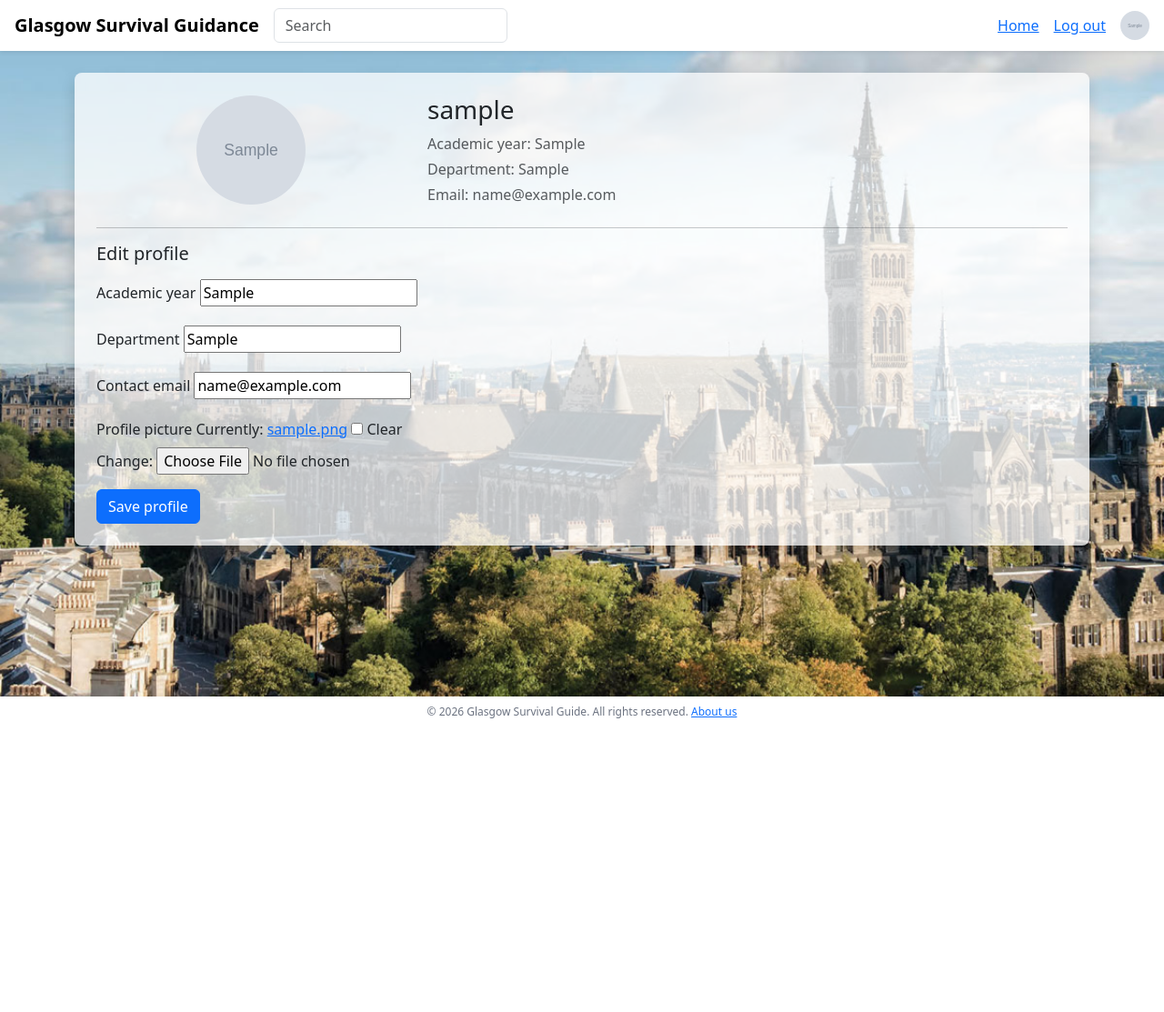
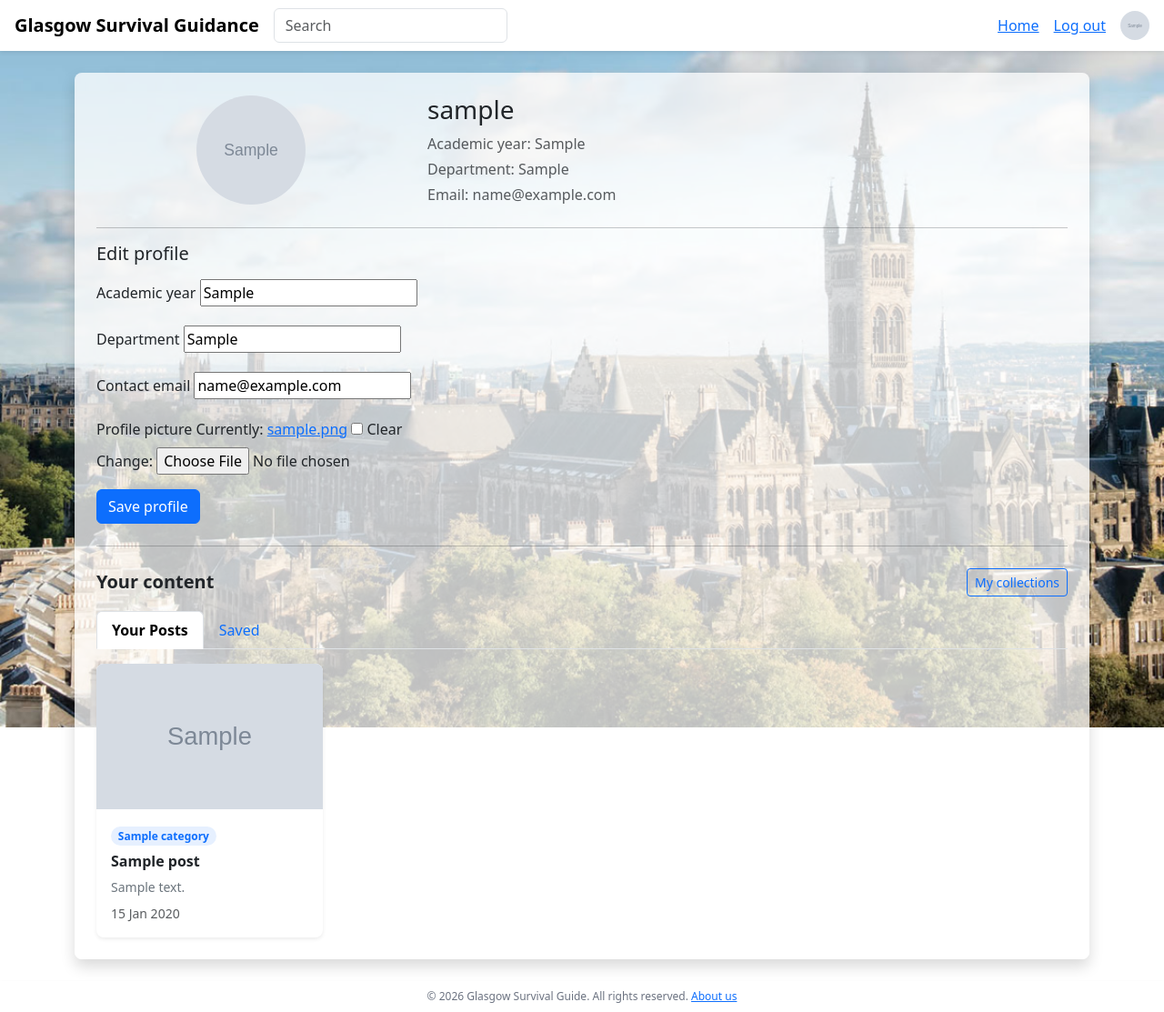
Before and after one commit to COMPSCI5012-Internet-Technology/GlasgowSurvivalGuide, a Django app: page /accounts/profile/?tab=posts in a window 1280 px wide. Shown: the whole page at 91% size. Before the commit the page ends 790 px from the top, so only its background shows below. Run offline with Django 5.2, Linux system fonts and the light colour scheme; a user stored in the database is signed in; tables that the repository leaves empty hold one stand-in row (values such as "Sample post"); grey boxes marked "Sample" are stand-in pictures.

Commit message:
add user post and saved to userprofile and add link to /collections

```diff
--- a/guide/views.py
+++ b/guide/views.py
@@ -83,12 +83,31 @@
             return redirect("guide:profile")
     else:
         form = UserProfileForm(instance=profile)
+
+    user_posts = Post.objects.filter(author=request.user).select_related(
+        "author__profile", "category"
+    ).order_by("-created_at")
+    saved_posts = request.user.saved_posts.all().select_related(
+        "author__profile", "category"
+    ).order_by("-created_at")
+
+    active_tab = (request.GET.get("tab") or "posts").strip()
+    if active_tab == "saved":
+        tab_posts = saved_posts
+    else:
+        active_tab = "posts"
+        tab_posts = user_posts
+
     return render(
         request,
         "guide/profile.html",
         {
             "profile": profile,
             "form": form,
+            "user_posts": user_posts,
+            "saved_posts": saved_posts,
+            "active_tab": active_tab,
+            "tab_posts": tab_posts,
         },
     )
 
--- a/templates/guide/profile.html
+++ b/templates/guide/profile.html
@@ -94,6 +94,49 @@
         </form>
       </div>
     </div>
+
+    <hr class="my-4">
+
+    <div class="d-flex flex-wrap align-items-center justify-content-between gap-2 mb-3">
+      <h2 class="h5 fw-bold mb-0">Your content</h2>
+      <a href="{% url 'guide:collection_list' %}" class="btn btn-outline-primary btn-sm">My collections</a>
+    </div>
+    <ul class="nav nav-tabs border-bottom mb-3" role="tablist">
+      <li class="nav-item" role="presentation">
+        <a class="nav-link {% if active_tab == 'posts' %}active fw-bold{% endif %}" href="{% url 'guide:profile' %}?tab=posts" {% if active_tab == 'posts' %}aria-current="page"{% endif %}>Your Posts</a>
+      </li>
+      <li class="nav-item" role="presentation">
+        <a class="nav-link {% if active_tab == 'saved' %}active fw-bold{% endif %}" href="{% url 'guide:profile' %}?tab=saved" {% if active_tab == 'saved' %}aria-current="page"{% endif %}>Saved</a>
+      </li>
+    </ul>
+
+    <div class="row row-cols-1 row-cols-md-2 row-cols-lg-4 g-4">
+      {% for post in tab_posts %}
+      <div class="col">
+        <div class="card h-100 border-0 shadow-sm rounded-3 overflow-hidden">
+          {% if post.image %}
+          <a href="{% url 'guide:post_detail' post.pk %}">
+            <img src="{{ post.image.url }}" class="card-img-top" alt="{{ post.image_description|default:post.title }}" style="height: 160px; object-fit: cover;">
+          </a>
+          {% endif %}
+          <div class="card-body">
+            {% if post.category %}
+            <span class="badge rounded-pill bg-primary bg-opacity-10 text-primary mb-2">{{ post.category.name }}</span>
+            {% endif %}
+            <h3 class="h6 card-title fw-bold">
+              <a href="{% url 'guide:post_detail' post.pk %}" class="text-decoration-none text-dark">{{ post.title }}</a>
+            </h3>
+            <p class="card-text small text-secondary mb-2">{{ post.description|truncatewords:15 }}</p>
+            <div class="small text-muted">{{ post.created_at|date:"d M Y" }}</div>
+          </div>
+        </div>
+      </div>
+      {% empty %}
+      <div class="col-12">
+        <p class="text-muted mb-0">No posts in this tab.</p>
+      </div>
+      {% endfor %}
+    </div>
   </div>
 </section>
 {% endblock %}
```
